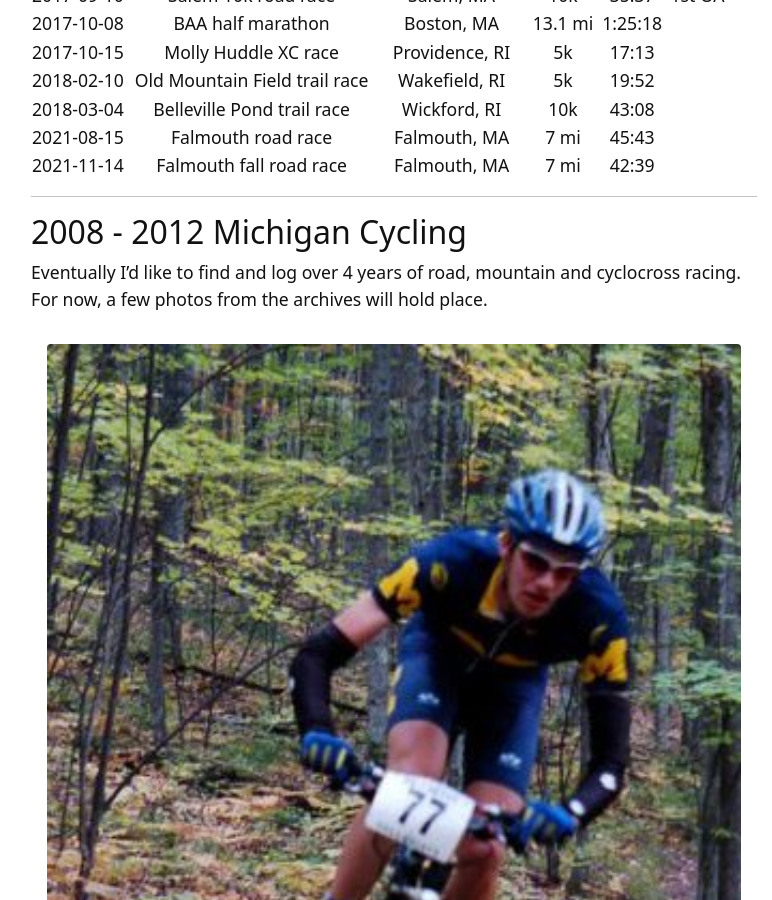
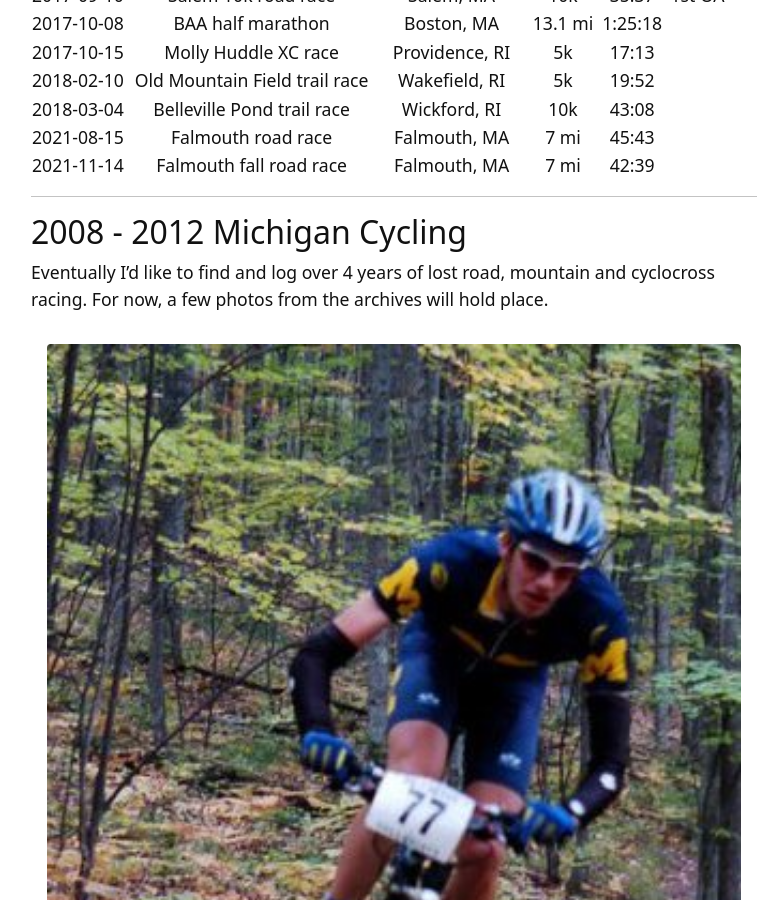
Before and after one commit to ccluett/website, a Jekyll site: the page built from content/racelog.md, in a window 1280 px wide and 900 px high, scrolled down 686 px. Shown: the whole window, without its empty margins (246-1018 px from the left). Built offline with Jekyll 4.4.1, drawn with Linux system fonts in a browser that asks for light colours; some of the changed text lies outside the part shown.

Commit message:
Update racelog.md

```diff
--- a/content/racelog.md
+++ b/content/racelog.md
@@ -34,6 +34,8 @@ nav: true
 ------------
 
 ## 2008 - 2012 Michigan Cycling
-Eventually I'd like to find and log over 4 years of road, mountain and cyclocross racing. For now, a few photos from the archives will hold place.
+Eventually I'd like to find and log over 4 years of lost road, mountain and cyclocross racing. For now, a few photos from the archives will hold place.
 
 {% include figure.html img="mtb-michigan.jpg" caption="Possibly from from our host race weekend, circa Fall 2010, at Hanson Hills in Greyling, MI" width="100%" %}
+
+{% include figure.html img="wisconsin-cycling-cornering.jpg" caption="University of Washington Criterium, around the Wisconsin capital, circa spring 2010" width="200%" %}
```
